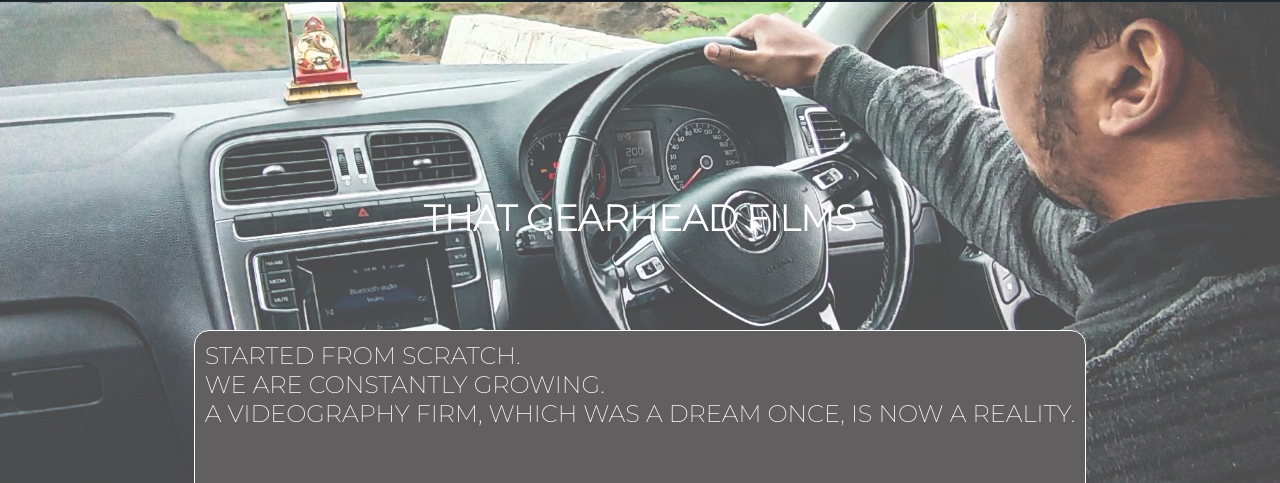
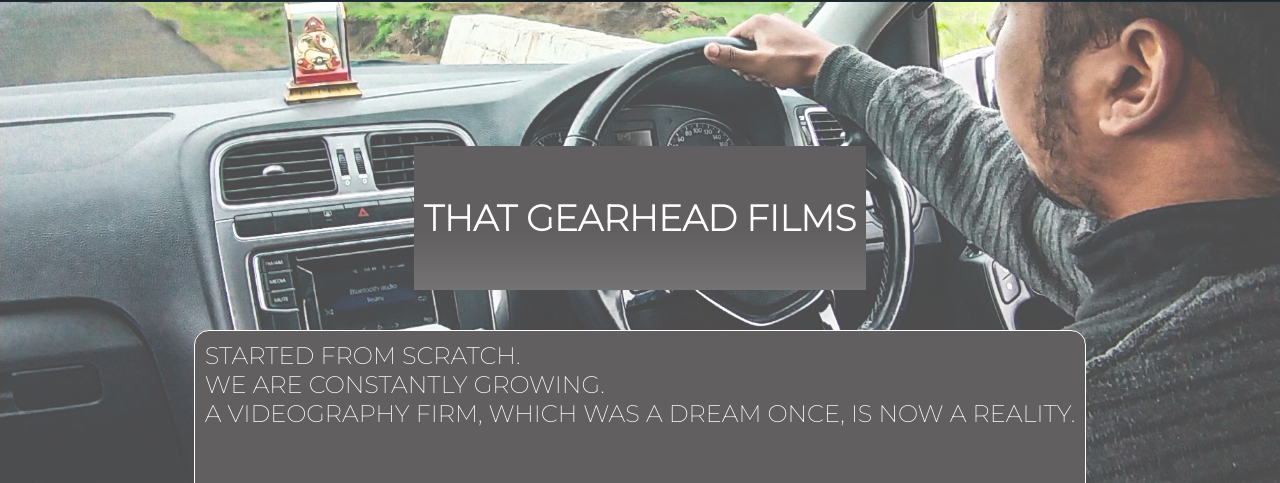
Before and after one commit to atharva-algude/PORTFOLIO, a plain HTML site: page index.html in a window 1280 px wide. Shown: the part 1654-2137 px from the top of the page. Drawn offline with Linux system fonts and the light colour scheme; files that its build step writes are made by us from their sources.

Commit message:
Update style.css

```diff
--- a/css/style.css
+++ b/css/style.css
@@ -167,7 +167,7 @@ p{
     opacity: 0.7;
 }
 .gear{
-/*     font-family: 'Times New Roman', Times, serif; */
+/*      font-family: 'Times New Roman', Times, serif;  */
     display: flex;
     flex-direction: column;
     /* width: 700px; */
@@ -178,7 +178,7 @@ p{
     text-align: justify;
    padding: 10px;
 /*     border-radius: 150px; */
-/*     background: linear-gradient(to bottom, rgb(31, 28, 28) 30% ,grey); */
+    background: linear-gradient(to bottom, rgb(31, 28, 28) 30% ,grey);
     background-size: 100% 200%;
 /*     transition: all .8s; */
     text-align: top;
```
